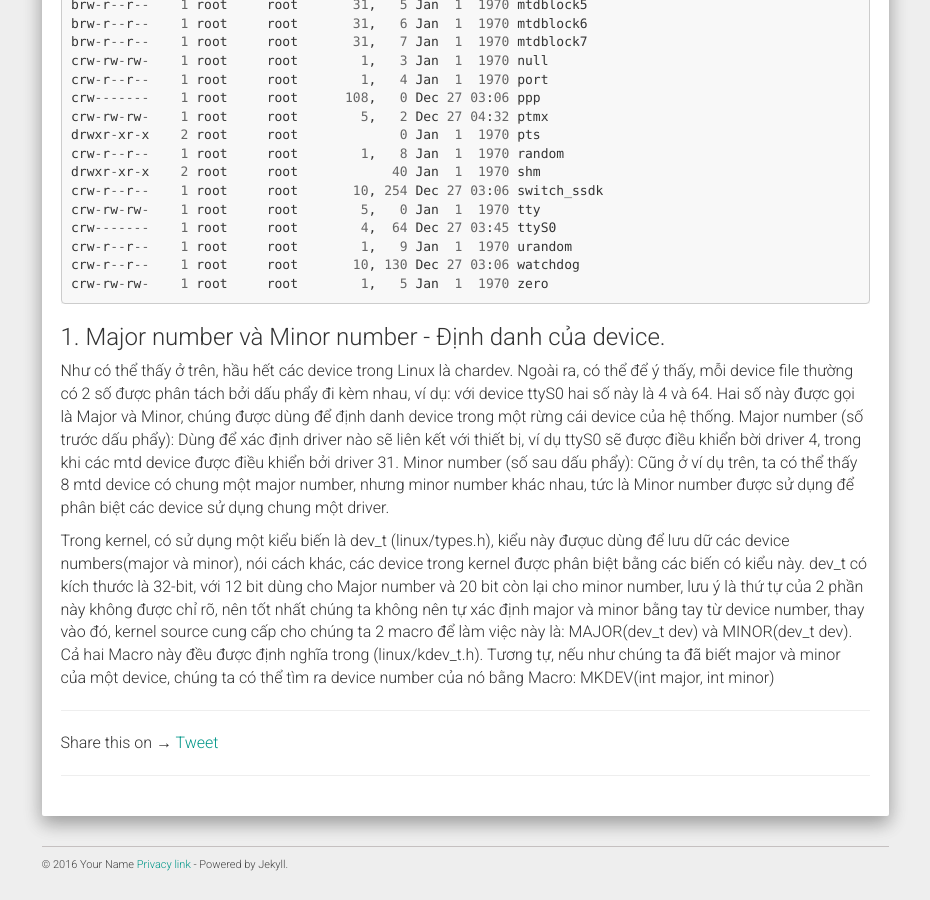
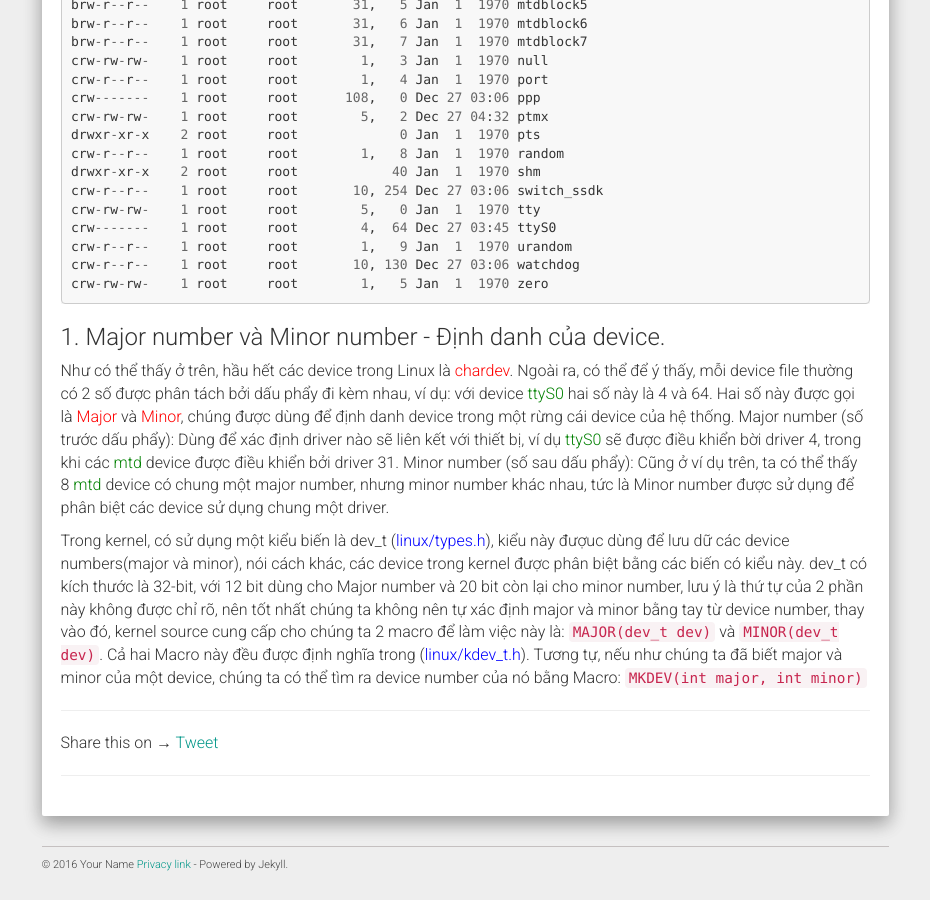
Before and after one commit to ita93/ita93.github.io, a Jekyll site: the page built from _posts/2017-12-18-character-device.md, in a window 1280 px wide and 900 px high, scrolled down 762 px. Shown: the whole window, without its empty margins (321-1251 px from the left). Built offline with Jekyll 4.4.1, drawn with Linux system fonts in a browser that asks for light colours; nearby versions of some CDN libraries; our own code applies the rules of GitHub Pages for plain Markdown files; comment, search, counter and statistics services are not loaded.

Commit message:
beauti it

````diff
--- a/_posts/2017-12-18-character-device.md
+++ b/_posts/2017-12-18-character-device.md
@@ -40,10 +40,10 @@
 
 ### 1. Major number và Minor number - Định danh của device.
 
-Như có thể thấy ở trên, hầu hết các device trong Linux là chardev. Ngoài ra, có thể để ý thấy, mỗi device file thường có 2 số được phân tách bởi dấu phẩy đi kèm nhau, ví dụ: với device ttyS0 hai số này là 4 và 64. Hai số này được gọi là Major và Minor, chúng được dùng để định danh device trong một rừng cái device của hệ thống.
-Major number (số trước dấu phẩy): Dùng để xác định driver nào sẽ liên kết với thiết bị, ví dụ ttyS0 sẽ được điều khiển bời driver 4, trong khi các mtd device được điều khiển bởi driver 31.
-Minor number (số sau dấu phẩy): Cũng ở ví dụ trên, ta có thể thấy 8 mtd device có chung một major number, nhưng minor number khác nhau, tức là Minor number được sử dụng để phân biệt các device sử dụng chung một driver.
+Như có thể thấy ở trên, hầu hết các device trong Linux là <span style="color:red">chardev</span>. Ngoài ra, có thể để ý thấy, mỗi device file thường có 2 số được phân tách bởi dấu phẩy đi kèm nhau, ví dụ: với device <span style="color:green">ttyS0</span> hai số này là 4 và 64. Hai số này được gọi là <span style="color:red">Major</span> và <span style="color:red">Minor</span>, chúng được dùng để định danh device trong một rừng cái device của hệ thống.
+Major number (số trước dấu phẩy): Dùng để xác định driver nào sẽ liên kết với thiết bị, ví dụ <span style="color:green">ttyS0</span> sẽ được điều khiển bời driver 4, trong khi các <span style="color:green">mtd</span> device được điều khiển bởi driver 31.
+Minor number (số sau dấu phẩy): Cũng ở ví dụ trên, ta có thể thấy 8 <span style="color:green">mtd</span> device có chung một major number, nhưng minor number khác nhau, tức là Minor number được sử dụng để phân biệt các device sử dụng chung một driver.
 
-Trong kernel, có sử dụng một kiểu biến là  dev_t (linux/types.h), kiểu này đượuc dùng để lưu dữ các device numbers(major và minor), nói cách khác, các device trong kernel được phân biệt bằng các biến có kiểu này.
-dev_t có kích thước là 32-bit, với 12 bit dùng cho Major number và 20 bit còn lại cho minor number, lưu ý là thứ tự của 2 phần này không được chỉ rõ, nên tốt nhất chúng ta không nên tự xác định major và minor bằng tay từ device number, thay vào đó, kernel source cung cấp cho chúng ta 2 macro để làm việc này là: MAJOR(dev_t dev) và MINOR(dev_t dev). Cả hai Macro này đều được định nghĩa trong (linux/kdev_t.h).
-Tương tự, nếu như chúng ta đã biết major và minor của một device, chúng ta có thể tìm ra device number của nó bằng Macro: MKDEV(int major, int minor)
+Trong kernel, có sử dụng một kiểu biến là  dev_t (<span style="color:blue">linux/types.h</span>), kiểu này đượuc dùng để lưu dữ các device numbers(major và minor), nói cách khác, các device trong kernel được phân biệt bằng các biến có kiểu này.
+dev_t có kích thước là 32-bit, với 12 bit dùng cho Major number và 20 bit còn lại cho minor number, lưu ý là thứ tự của 2 phần này không được chỉ rõ, nên tốt nhất chúng ta không nên tự xác định major và minor bằng tay từ device number, thay vào đó, kernel source cung cấp cho chúng ta 2 macro để làm việc này là: ```MAJOR(dev_t dev)``` và ```MINOR(dev_t dev)```. Cả hai Macro này đều được định nghĩa trong (<span style="color:blue">linux/kdev_t.h</span>).
+Tương tự, nếu như chúng ta đã biết major và minor của một device, chúng ta có thể tìm ra device number của nó bằng Macro: ```MKDEV(int major, int minor)```
````
